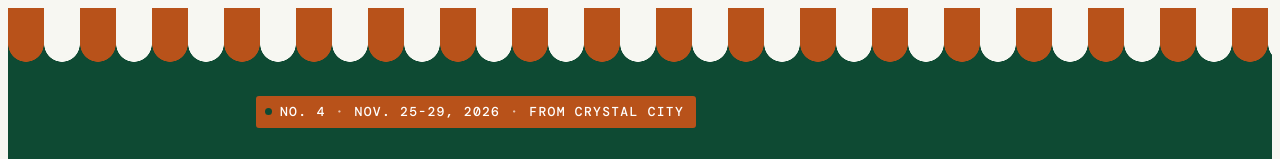
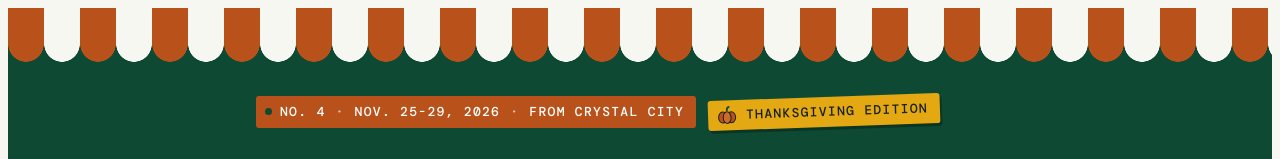
Before and after one commit to Schlepworthy/schlepworthy.github.io, a plain HTML site: page no-4/index.html in a window 1280 px wide. Shown: the top 159 px of the page. Drawn offline with nearby package versions, Linux system fonts and the light colour scheme; a web font is replaced by a local one.

Commit message:
No. 4: Thanksgiving edition tag, family line, shorter My pick, recentered photo
Co-Authored-By: Claude Fable 5.2 <noreply@anthropic.com>
Claude-Session: https://claude.ai/code/session_014HFYAXJiWokeqPH1L3bmb3

```diff
--- a/no-4/index.html
+++ b/no-4/index.html
@@ -1158,6 +1158,12 @@ body { padding-bottom: env(safe-area-inset-bottom, 0px); }
 /* A four-day forecast for a long weekend: two by two instead of three across (added for No. 4) */
 .forecast--4 { grid-template-columns: repeat(2, minmax(0, 1fr)); }
 
+
+/* Thanksgiving edition tag, No. 4 only: sits beside the issue tag on the cover */
+.eyebrow { display: flex; flex-wrap: wrap; align-items: center; gap: 10px 12px; }
+.sign--edition { background: var(--mustard); color: #16211B; padding: 4px 12px 4px 8px; gap: 8px; transform: rotate(-2deg); box-shadow: 2px 3px 0 rgba(0, 0, 0, 0.28); }
+.sign--edition::before { display: none; }
+.sign--edition svg { width: 22px; height: 22px; flex: none; }
 </style>
 </head>
 <body>
@@ -1166,7 +1172,7 @@ body { padding-bottom: env(safe-area-inset-bottom, 0px); }
 <header class="cover">
   <div class="sw-awning" aria-hidden="true"></div>
   <div class="wrap cover__inner">
-    <p class="eyebrow"><span class="sign"><b>No. 4</b><i>&middot;</i><b>Nov. 25-29, 2026</b><i>&middot;</i><b>From Crystal City</b></span></p>
+    <p class="eyebrow"><span class="sign"><b>No. 4</b><i>&middot;</i><b>Nov. 25-29, 2026</b><i>&middot;</i><b>From Crystal City</b></span><span class="sign sign--edition"><svg viewBox="0 0 24 24" aria-hidden="true"><path d="M12 6.4c-.3-1.7.4-3 2.1-3.6" fill="none" stroke="#0E4A33" stroke-width="1.9" stroke-linecap="round"/><ellipse cx="7.4" cy="14.2" rx="4.7" ry="6" fill="#B8521A" stroke="#16211B" stroke-width="1.1"/><ellipse cx="16.6" cy="14.2" rx="4.7" ry="6" fill="#B8521A" stroke="#16211B" stroke-width="1.1"/><ellipse cx="12" cy="14.4" rx="4.3" ry="6.4" fill="#CC6A2C" stroke="#16211B" stroke-width="1.1"/></svg><b>Thanksgiving edition</b></span></p>
     <div class="cover__title">
       <h1 class="sw-masthead"><span>Schlep</span><span>worthy</span></h1>
       <dl class="sw-def">
@@ -1288,7 +1294,7 @@ body { padding-bottom: env(safe-area-inset-bottom, 0px); }
     </div>
     <div class="ednote">
       <p class="label">Hello, Schleppers</p>
-      <p>Issue 4, a day early, because on Thursday you've got plans. This one covers the whole long weekend, Wednesday night through Sunday. Thanksgiving Day is a washout: rain all day, and windy. Friday through Sunday is mostly dry and near 60, so that's where the outdoor picks went. And about the bagels. Last week I handed down a ruling, and Reddit told me it didn't count without PopUp in Ballston. So I went. Twice. <a href="#mypick">The verdict is below.</a> Pizza is next, and I'm from Jersey, so the bar is high. <a href="#pizza">Tell me where to start.</a></p>
+      <p>Happy Thanksgiving, from my family to yours. Issue 4, a day early, because on Thursday you've got plans. This one covers the whole long weekend, Wednesday night through Sunday. Thanksgiving Day is a washout: rain all day, and windy. Friday through Sunday is mostly dry and near 60, so that's where the outdoor picks went. And about the bagels. Last week I handed down a ruling, and Reddit told me it didn't count without PopUp in Ballston. So I went. Twice. <a href="#mypick">The verdict is below.</a> Pizza is next, and I'm from Jersey, so the bar is high. <a href="#pizza">Tell me where to start.</a></p>
     </div>
     <div class="onething">
       <p class="label">If you do one thing this weekend</p>
@@ -1395,7 +1401,7 @@ body { padding-bottom: env(safe-area-inset-bottom, 0px); }
       <div class="section-head">
         <p class="label">Where I went last weekend &middot; Real schlep &middot; $15 for three bagels and a schmear</p>
         <h2 class="section-title" id="mypick-title">PopUp Bagels, twice</h2>
-        <p class="dek">Last week I ranked the bagels around here, and Reddit told me the ruling didn't count without PopUp Bagels in Ballston. Fair. I went Friday morning, and then I went back Sunday. Friday it was two everything bagels with the scallion schmear and a plain with the cranberry orange butter. Sunday it was an everything, a salt and a plain with the truffle cream cheese, which was the best part. It's impossibly truffley. Both times the bagels were hot and insanely fresh, and the inside is super chewy. On Sunday the shell even had a nice crisp. What it still doesn't have is the bite. It's like the shell isn't thick enough. And it's not a full bagel shop. You have to order three at a time, the flavors are limited, and they won't put the cream cheese on for you. Think of a bench specialist in powerlifting. He out-benches the guy who trains all three lifts, but only because he trains nothing else. The powerlifter is still the better lifter. So are these some of the best bagels around? Maybe. Is it the best bagel shop? No. Brooklyn Bagel keeps the title.</p>
+        <p class="dek">Last week I ranked the bagels around here, and Reddit told me the ruling didn't count without PopUp Bagels in Ballston. Fair. I went Friday morning, and then I went back Sunday. The truffle cream cheese was the best part. It's impossibly truffley. Both times the bagels were hot and insanely fresh, and the inside is super chewy. What it still doesn't have is the bite. It's like the shell isn't thick enough. And it's not a full bagel shop. You have to order three at a time, the flavors are limited, and they won't put the cream cheese on for you. Think of a bench specialist in powerlifting. He out-benches the guy who trains all three lifts, but only because he trains nothing else. So are these some of the best bagels around? Maybe. Is it the best bagel shop? No. Brooklyn Bagel keeps the title.</p>
         <p class="pick-facts">4300 Wilson Blvd., Ballston <span class="tag tag--chain">Chain</span> &middot; five bagels: plain, everything, poppy seed, salt and sesame &middot; the truffle cream cheese and the cranberry orange butter are weekly specials, so they may be gone by the time you go &middot; $15 was my three-pack with a schmear, and an extra schmear is $8 &middot; <span class="checked">checked live Nov. 23</span> on PopUp's menu and ordering pages</p>
         <p class="pick-facts">Getting there: Blue Line to Rosslyn, then the Orange or Silver Line four stops to Ballston-MU. The photo is Friday's order. Last week's ruling is in <a href="https://schlepworthy.com/no-3/#ruling">issue 3</a>, and the standings are in <a href="#ruling">Eat</a>.</p>
       </div>
```
